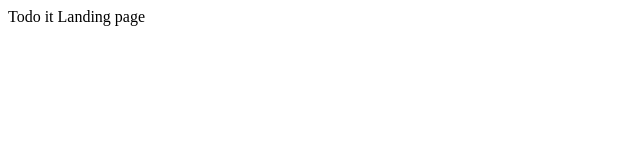
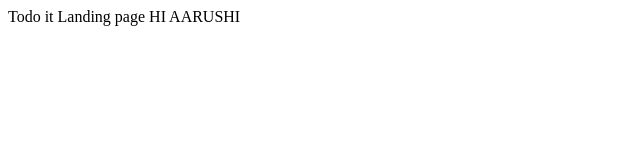
Before and after one commit to mskim9097/ToDoit, a plain HTML site: page index.html in a window 1280 px wide. Shown: the whole page, without its empty margins (0-640 px from the left). Drawn offline with Linux system fonts and the light colour scheme.

Commit message:
Aarushi branch test

```diff
--- a/index.html
+++ b/index.html
@@ -7,5 +7,6 @@
 </head>
 <body>
     Todo it Landing page
+    HI AARUSHI
 </body>
 </html>
```
